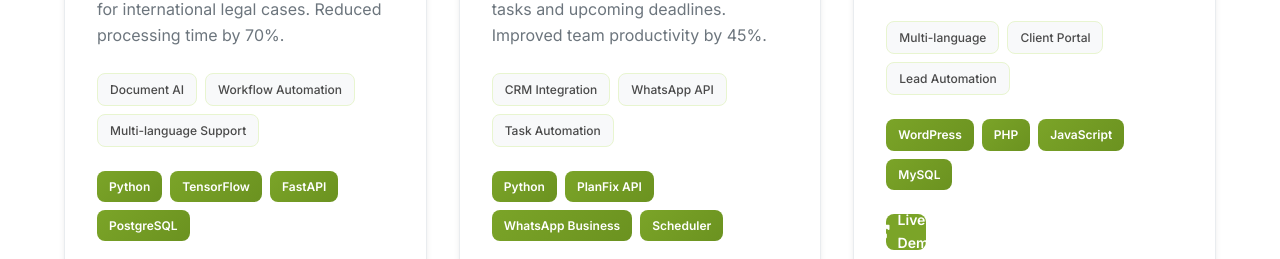
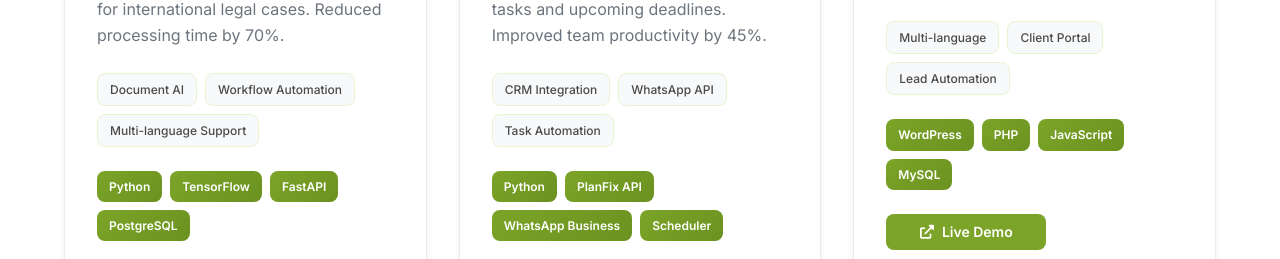
Before and after one commit to PtOlga/PtOlga.github.io, a plain HTML site: page index.html in a window 1280 px wide. Shown: the part 1553-1812 px from the top of the page. Drawn offline with Linux system fonts and the light colour scheme.

Commit message:
Add min-width and center alignment to primary project links for improved layout

```diff
--- a/css/style.css
+++ b/css/style.css
@@ -1489,6 +1489,8 @@ li { margin-bottom: 0.5rem; color: var(--text-gray); }
 .project-link.primary {
     background: var(--primary-green);
     color: var(--white);
+    min-width: 160px;
+    justify-content: center;
 }
 
 .project-link.primary:hover {
```
